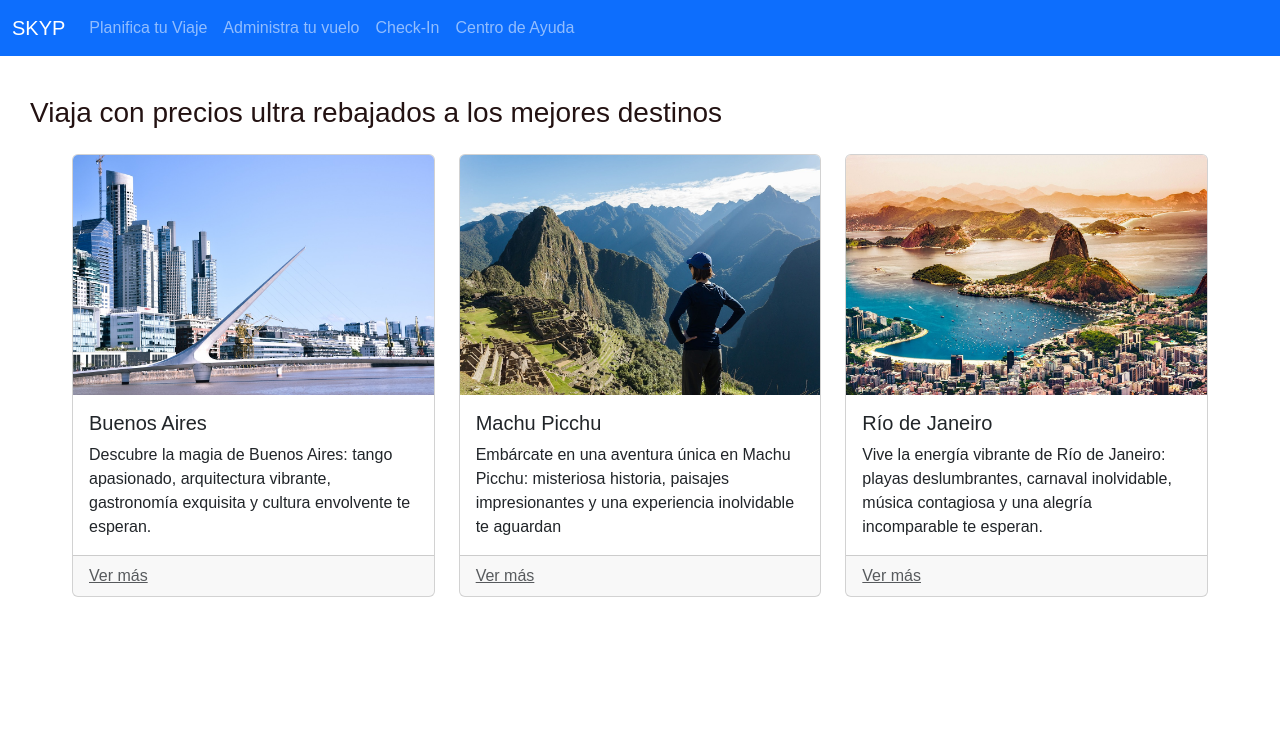
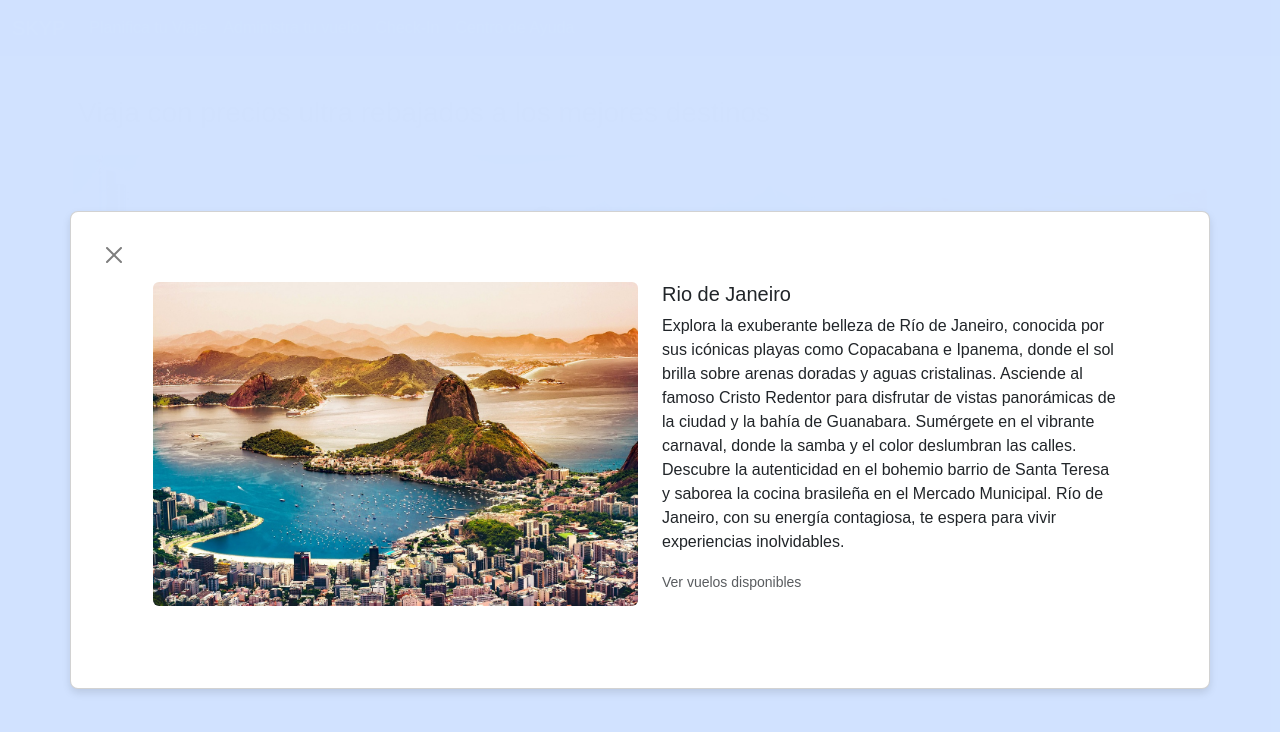
Before and after one commit to armincano/fullstack-python-web-dev, a Jekyll site: the page m2-front-end-101/s9-s10-dom/jquery/fix-jquery-functionalities-exercise/index.html, which Jekyll copies as it is, in a window 1280 px wide. Shown: the top 732 px of the page. Built offline with Jekyll 4.4.1, drawn with Linux system fonts in a browser that asks for light colours.

Commit message:
feat: add center vertically and horizontally .detalles .card using flexbox

```diff
--- a/m2-front-end-101/s9-s10-dom/jquery/fix-jquery-functionalities-exercise/assets/css/style.css
+++ b/m2-front-end-101/s9-s10-dom/jquery/fix-jquery-functionalities-exercise/assets/css/style.css
@@ -14,17 +14,29 @@ body {
 }
 
 .detalles {
-	display: none;
-	/*  border-radius: 8px;
-    box-shadow: 0 4px 8px rgba(0, 0, 0, 0.1); */
-	position: fixed;
-	top: 10%;
-	left: 10%;
-	z-index: 2;
+    display: none; /* Hidden by default */
+    position: fixed; /* Stay in place */
+    z-index: 1; /* Sit on top */
+    left: 0;
+    top: 0;
+    width: 100%; /* Full width */
+    height: 100%; /* Full height */
+    overflow: auto; /* Enable scroll if needed */
+    background-color: rgba(209, 227, 255, 0.865); /* Semi-transparent background */
+    display: flex; /* Use Flexbox */
+    justify-content: center; /* Center horizontally */
+    align-items: center; /* Center vertically */
+    padding: 15px; /* Padding similar to Bootstrap container */
+    box-sizing: border-box; /* Include padding in the element's total width and height */
 }
 
-.detalles .card{
-    padding: 20px 0 60px 20px;
+.detalles .card {
+    padding: 20px 20px 60px 20px;
+    max-width: 1140px; /* Maximum width similar to Bootstrap container */
+    margin: auto; /* Center the card and add top margin */
+    background-color: white; /* Background color of the card */
+    border-radius: 8px; /* Optional: rounded corners */
+    box-shadow: 0 4px 8px rgba(0, 0, 0, 0.1); /* Optional: shadow for depth */
 }
 
 .btn-close {
--- a/m2-front-end-101/s9-s10-dom/jquery/fix-jquery-functionalities-exercise/index.html
+++ b/m2-front-end-101/s9-s10-dom/jquery/fix-jquery-functionalities-exercise/index.html
@@ -14,7 +14,8 @@
 		<script src="https://code.jquery.com/jquery-3.6.4.min.js"></script>
 	</head>
 	<body>
-		<!--navbar-->
+		<!--SECTION body-->
+		<!-- ANCHOR navbar -->
 		<nav class="navbar bg-primary navbar-expand-lg" data-bs-theme="dark">
 			<div class="container-fluid">
 				<a class="navbar-brand" href="#">SKYP</a>
@@ -50,13 +51,12 @@
 			</div>
 		</nav>
 
-		<!--SECTION body-->
-		<h3 class="title">
+		<!-- ANCHOR main -->
+		<h3 class="title px-5">
 			Viaja con precios ultra rebajados a los mejores destinos
 		</h3>
 
-		<div class="row row-cols-1 row-cols-md-3 g-4">
-
+		<div class="row row-cols-1 row-cols-md-3 g-4 mb-5">
 			<div class="col">
 				<div class="card h-100">
 					<img
@@ -72,7 +72,12 @@
 						</p>
 					</div>
 					<div class="card-footer">
-						<a href="javascript:void(0);" class="text-body-secondary" id="Baires">Ver más</a>
+						<a
+							href="javascript:void(0);"
+							class="text-body-secondary"
+							id="Baires"
+							>Ver más</a
+						>
 					</div>
 				</div>
 			</div>
@@ -93,7 +98,12 @@
 						</p>
 					</div>
 					<div class="card-footer">
-						<a href="javascript:void(0);" class="text-body-secondary" id="MachuPicchu">Ver más</a>
+						<a
+							href="javascript:void(0);"
+							class="text-body-secondary"
+							id="MachuPicchu"
+							>Ver más</a
+						>
 					</div>
 				</div>
 			</div>
@@ -114,23 +124,22 @@
 						</p>
 					</div>
 					<div class="card-footer">
-						<a href="javascript:void(0);"  class="text-body-secondary" id="Rio">Ver más</a>
+						<a href="javascript:void(0);" class="text-body-secondary" id="Rio"
+							>Ver más</a
+						>
 					</div>
 				</div>
 			</div>
-
 		</div>
 		<!--!SECTION body-->
 
 		<!--SECTION modal-->
 		<!--ANCHOR detallesBaires-->
-		<div class="detalles container" id="detallesBaires">
-			<div class="card m-5">
-
+		<div class="detalles" id="detallesBaires">
+			<div class="card">
 				<button type="button" class="btn-close" aria-label="Close"></button>
 
 				<div class="row g-0">
-
 					<div class="col-md-6" id="modalCardImg">
 						<img
 							src="assets/img/buenos-aires.jpg"
@@ -160,15 +169,13 @@
 							</p>
 						</div>
 					</div>
-
 				</div>
-
 			</div>
 		</div>
 
 		<!--ANCHOR detallesMachuPicchu-->
-		<div class="detalles container" id="detallesMachuPicchu">
-			<div class="card m-5">
+		<div class="detalles" id="detallesMachuPicchu">
+			<div class="card">
 				<button type="button" class="btn-close" aria-label="Close"></button>
 				<div class="row g-0">
 					<div class="col-md-6" id="modalCardImg">
@@ -205,13 +212,11 @@
 		</div>
 
 		<!--ANCHOR detallesRio-->
-		<div class="detalles container" id="detallesRio">
-			<div class="card m-5">
-
+		<div class="detalles" id="detallesRio">
+			<div class="card">
 				<button type="button" class="btn-close" aria-label="Close"></button>
 
 				<div class="row g-1">
-
 					<div class="col-md-6" id="modalCardImg">
 						<img
 							src="assets/img/rio-de-janerio.jpg"
@@ -242,9 +247,7 @@
 							</p>
 						</div>
 					</div>
-
 				</div>
-
 			</div>
 		</div>
 		<!--!SECTION modal-->
```
Lines whose indentation alone changed are shown as unchanged.
